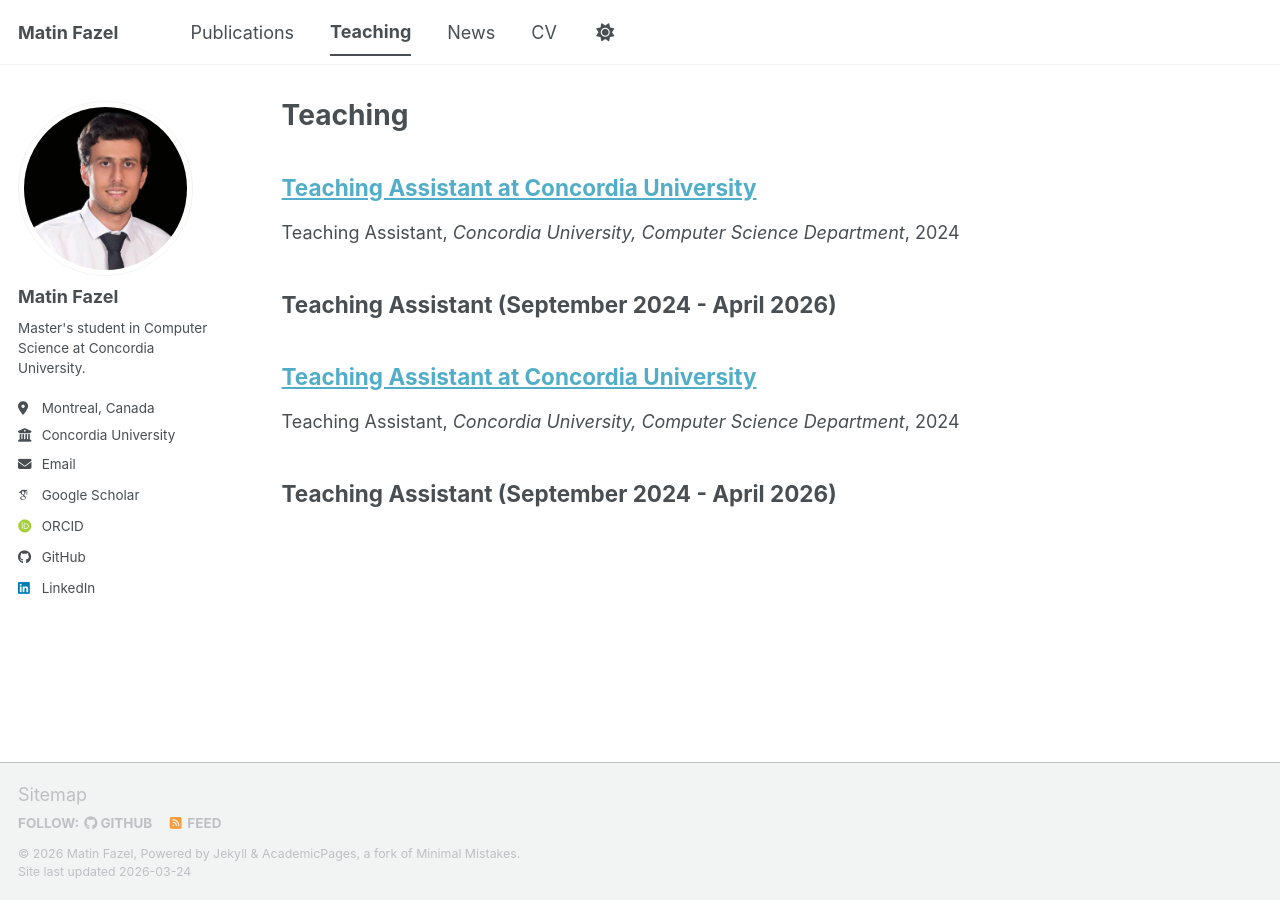
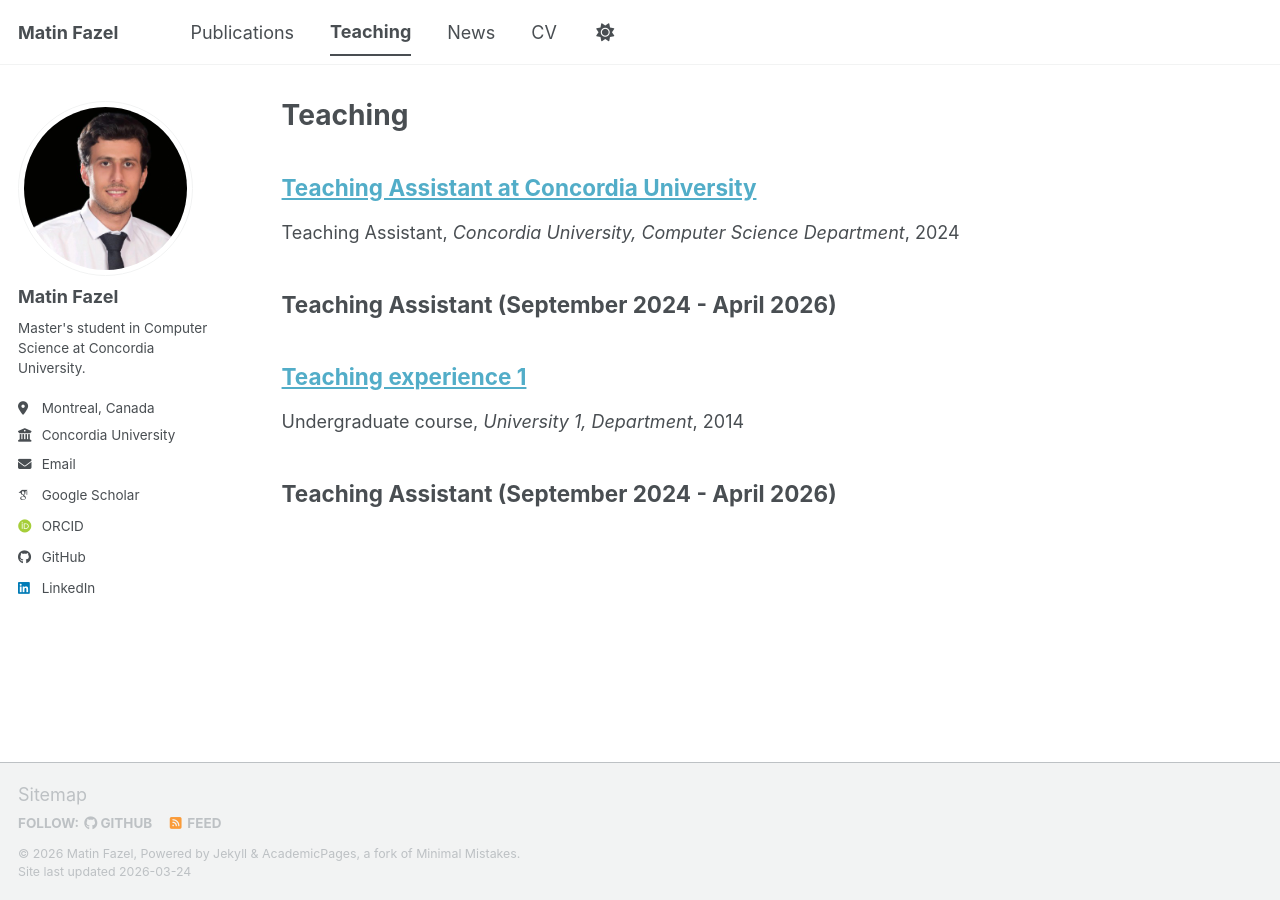
Before and after one commit to matinfazel/matinfazel.github.io, a Jekyll site: the page built from _pages/teaching.html, in a window 1280 px wide. Built offline with Jekyll 4.4.1, drawn with Linux system fonts in a browser that asks for light colours; some web fonts are replaced; a script bundle is joined from its source files by our own code; library files that are not in the unit come from our copies.

```diff
--- a/_teaching/2014-spring-teaching-1.md
+++ b/_teaching/2014-spring-teaching-1.md
@@ -1,12 +1,13 @@
 ---
-title: "Teaching Assistant at Concordia University"
+title: "Teaching experience 1"
 collection: teaching
-type: "Teaching Assistant"
-permalink: /teaching/2024-fall-teaching-assistant
-venue: "Concordia University, Computer Science Department"
-date: 2024-09-01
-location: "Montreal, Canada"
+type: "Undergraduate course"
+permalink: /teaching/2014-spring-teaching-1
+venue: "University 1, Department"
+date: 2014-01-01
+location: "City, Country"
 ---
+
 
 ## Teaching Assistant (September 2024 - April 2026)
 
```
